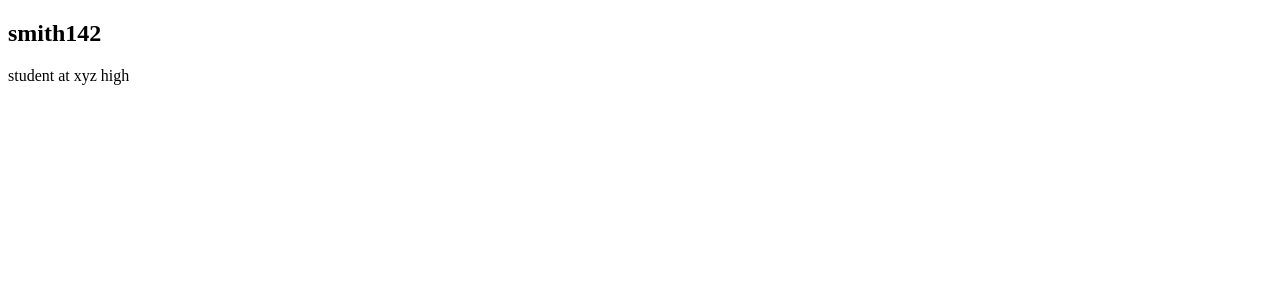
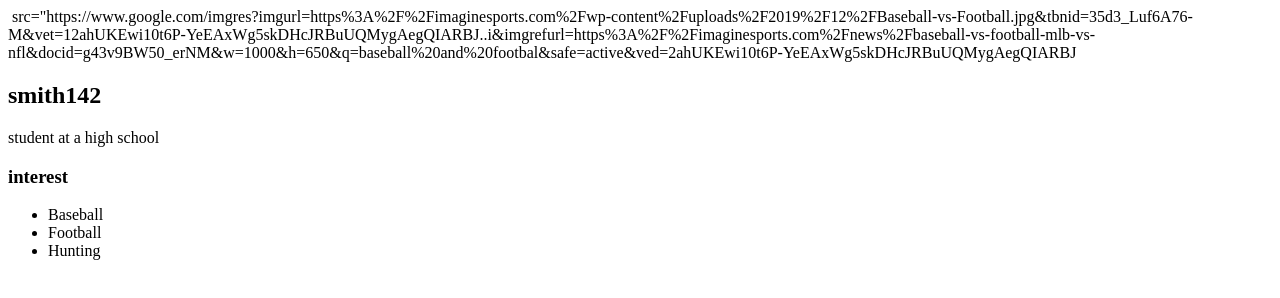
Before and after one commit to smith1421/smith1421.github.io, a plain HTML site: page index.html in a window 1280 px wide. Drawn offline with Linux system fonts and the light colour scheme.

Commit message:
add index.html and css files

```diff
--- a/index.html
+++ b/index.html
@@ -14,18 +14,36 @@
     <main>
  <!-- Sidebar section -->
  <div>
-
+<img> src="https://www.google.com/imgres?imgurl=https%3A%2F%2Fimaginesports.com%2Fwp-content%2Fuploads%2F2019%2F12%2FBaseball-vs-Football.jpg&tbnid=35d3_Luf6A76-M&vet=12ahUKEwi10t6P-YeEAxWg5skDHcJRBuUQMygAegQIARBJ..i&imgrefurl=https%3A%2F%2Fimaginesports.com%2Fnews%2Fbaseball-vs-football-mlb-vs-nfl&docid=g43v9BW50_erNM&w=1000&h=650&q=baseball%20and%20footbal&safe=active&ved=2ahUKEwi10t6P-YeEAxWg5skDHcJRBuUQMygAegQIARBJ
  </div>
 
  <!-- Content section -->
  <div>
-<h2>smith142</h2>
-<p>student at xyz high
-</p>
+<h2>
+    smith142
+</h2>
+   <p>
+       student at a high school
+    </p>
 <!-- Interests section -->
 <div>
-    <h3></h3>
+    <h3>
+        interest
+    </h3>
+
+<ul>
+    <li>
+       Baseball
+    </li>
+<li>
+    Football
+</li>
+    <li>
+        Hunting
+    </li>
+</ul>
 </div>
+
  </div>
     </main>
 </div>
```
